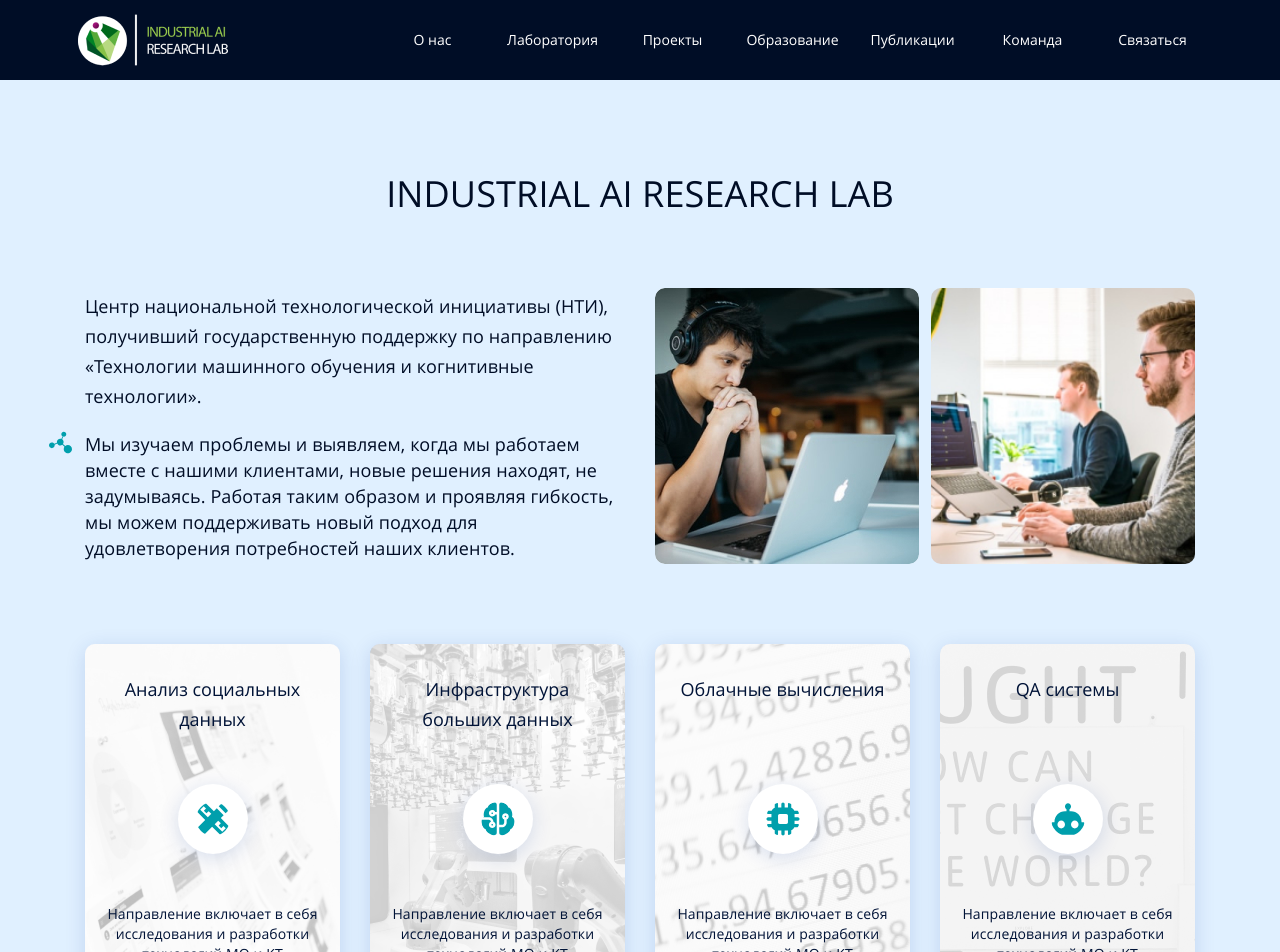
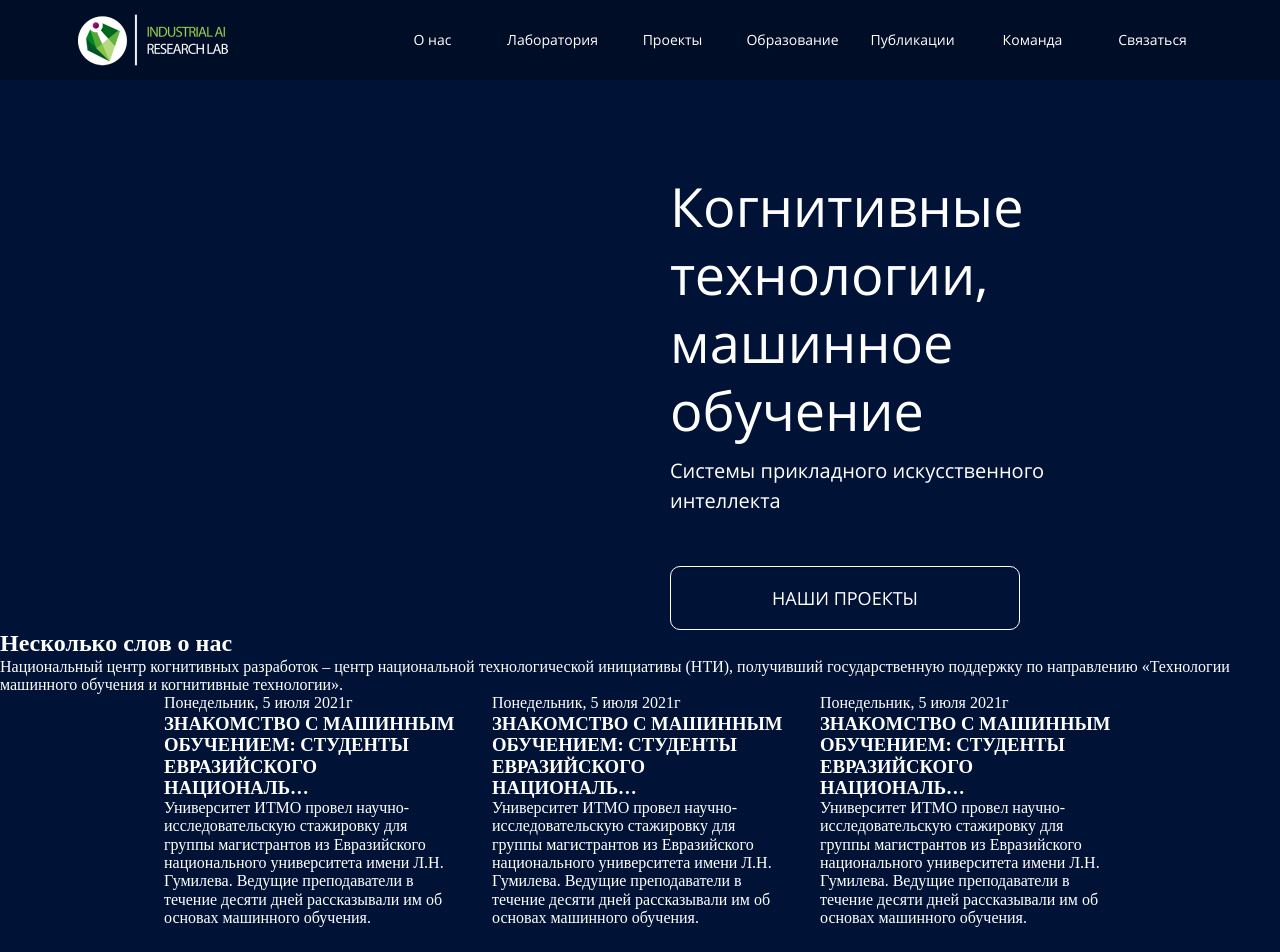
Before and after one commit to frontame/itmo-react, a React (Create React App) app: page / in a window 1280 px wide. Shown: the top 952 px of the page. Built offline with nearby package versions, Linux system fonts and the light colour scheme.

Commit message:
feat: About headings desktop

```diff
--- /dev/null
+++ b/src/components/About/index.jsx
@@ -0,0 +1,83 @@
+import {
+  Button,
+  Card,
+  CardDate,
+  CardHeading,
+  CardsHeading,
+  CardsIntro,
+  CardsList,
+  CardText,
+  Container,
+  Heading,
+  Subtitle,
+  Top,
+  Wrapper,
+} from './style';
+
+const About = () => {
+  return (
+    <Container>
+      <Wrapper>
+        <Top>
+          <Heading>
+            Когнитивные технологии,
+            <br />
+            <span>
+              машинное
+              <br /> обучение
+            </span>
+          </Heading>
+          <Subtitle>Системы прикладного искусственного интеллекта</Subtitle>
+          <Button>НАШИ ПРОЕКТЫ</Button>
+        </Top>
+        <CardsHeading>Несколько слов о нас</CardsHeading>
+        <CardsIntro>
+          Национальный центр когнитивных разработок – центр национальной
+          технологической инициативы (НТИ), получивший государственную поддержку
+          по направлению «Технологии машинного обучения и когнитивные
+          технологии».
+        </CardsIntro>
+        <CardsList>
+          <Card>
+            <CardDate>Понедельник, 5 июля 2021г</CardDate>
+            <CardHeading>
+              ЗНАКОМСТВО С МАШИННЫМ ОБУЧЕНИЕМ: СТУДЕНТЫ ЕВРАЗИЙСКОГО НАЦИОНАЛЬ…
+            </CardHeading>
+            <CardText>
+              Университет ИТМО провел научно-исследовательскую стажировку для
+              группы магистрантов из Евразийского национального университета
+              имени Л.Н. Гумилева. Ведущие преподаватели в течение десяти дней
+              рассказывали им об основах машинного обучения.{' '}
+            </CardText>
+          </Card>
+          <Card>
+            <CardDate>Понедельник, 5 июля 2021г</CardDate>
+            <CardHeading>
+              ЗНАКОМСТВО С МАШИННЫМ ОБУЧЕНИЕМ: СТУДЕНТЫ ЕВРАЗИЙСКОГО НАЦИОНАЛЬ…
+            </CardHeading>
+            <CardText>
+              Университет ИТМО провел научно-исследовательскую стажировку для
+              группы магистрантов из Евразийского национального университета
+              имени Л.Н. Гумилева. Ведущие преподаватели в течение десяти дней
+              рассказывали им об основах машинного обучения.{' '}
+            </CardText>
+          </Card>
+          <Card>
+            <CardDate>Понедельник, 5 июля 2021г</CardDate>
+            <CardHeading>
+              ЗНАКОМСТВО С МАШИННЫМ ОБУЧЕНИЕМ: СТУДЕНТЫ ЕВРАЗИЙСКОГО НАЦИОНАЛЬ…
+            </CardHeading>
+            <CardText>
+              Университет ИТМО провел научно-исследовательскую стажировку для
+              группы магистрантов из Евразийского национального университета
+              имени Л.Н. Гумилева. Ведущие преподаватели в течение десяти дней
+              рассказывали им об основах машинного обучения.{' '}
+            </CardText>
+          </Card>
+        </CardsList>
+      </Wrapper>
+    </Container>
+  );
+};
+
+export default About;
--- /dev/null
+++ b/src/components/About/style.jsx
@@ -0,0 +1,77 @@
+import styled from 'styled-components';
+
+export const Container = styled.section`
+  width: 100%;
+  background-color: var(--color-blue);
+  color: white;
+  * {
+    margin: 0;
+    padding: 0;
+    list-style: none;
+    list-style-type: none;
+    text-decoration: none;
+    box-sizing: border-box;
+  }
+`;
+export const Wrapper = styled.div`
+  padding-block: 92px 101px;
+  margin: 0 auto;
+  max-width: 1440px;
+`;
+export const Top = styled.div`
+  width: 100%;
+  max-width: 445px;
+  display: flex;
+  justify-content: space-between;
+  flex-direction: column;
+  gap: 12px;
+  margin: 0 165px 0 auto;
+`;
+export const Heading = styled.h1`
+  font: var(--main-header-54-bold);
+  color: var(--color-white);
+
+  span {
+    font: var(--main-header-54);
+  }
+`;
+export const Subtitle = styled.p`
+  font: var(--main-18);
+  font-size: 20px;
+  margin-bottom: 38px;
+`;
+export const Button = styled.div`
+  border: 1px solid var(--color-white);
+  border-radius: 10px;
+  padding: 16px 15px;
+  width: 350px;
+  text-transform: uppercase;
+  font: var(--header-18);
+  text-align: center;
+  cursor: pointer;
+
+  &:hover {
+    transform: scale(1.02);
+  }
+  &:active {
+    transform: scale(1.05);
+  }
+`;
+export const CardsHeading = styled.h2``;
+export const CardsIntro = styled.p``;
+export const CardsList = styled.div`
+  margin: 0 164px;
+  display: flex;
+  justify-content: space-between;
+  align-items: center;
+  gap: 32px;
+`;
+export const Card = styled.div`
+  flex-grow: 1;
+`;
+export const CardDate = styled.p``;
+export const CardHeading = styled.h3``;
+export const CardText = styled.p``;
+export const Pin = styled.img`
+  display: block;
+`;
--- a/src/components/App/index.jsx
+++ b/src/components/App/index.jsx
@@ -8,6 +8,7 @@ import Partners from '../Partners';
 import CallToAction from '../CallToAction';
 import Footer from '../Footer';
 import Popup from '../Popup';
+import About from '../About';
 // import store from '../../store/store'
 
 const App = () => {
@@ -16,6 +17,7 @@ const App = () => {
   return (
     <>
       <Header />
+      <About />
       <Industrial setSelectedCard={setSelectedCard} />
       {selectedCard && (
         <Popup
```
Also changed, not shown: 1 other file (tests, documents, lock files or other folders).
